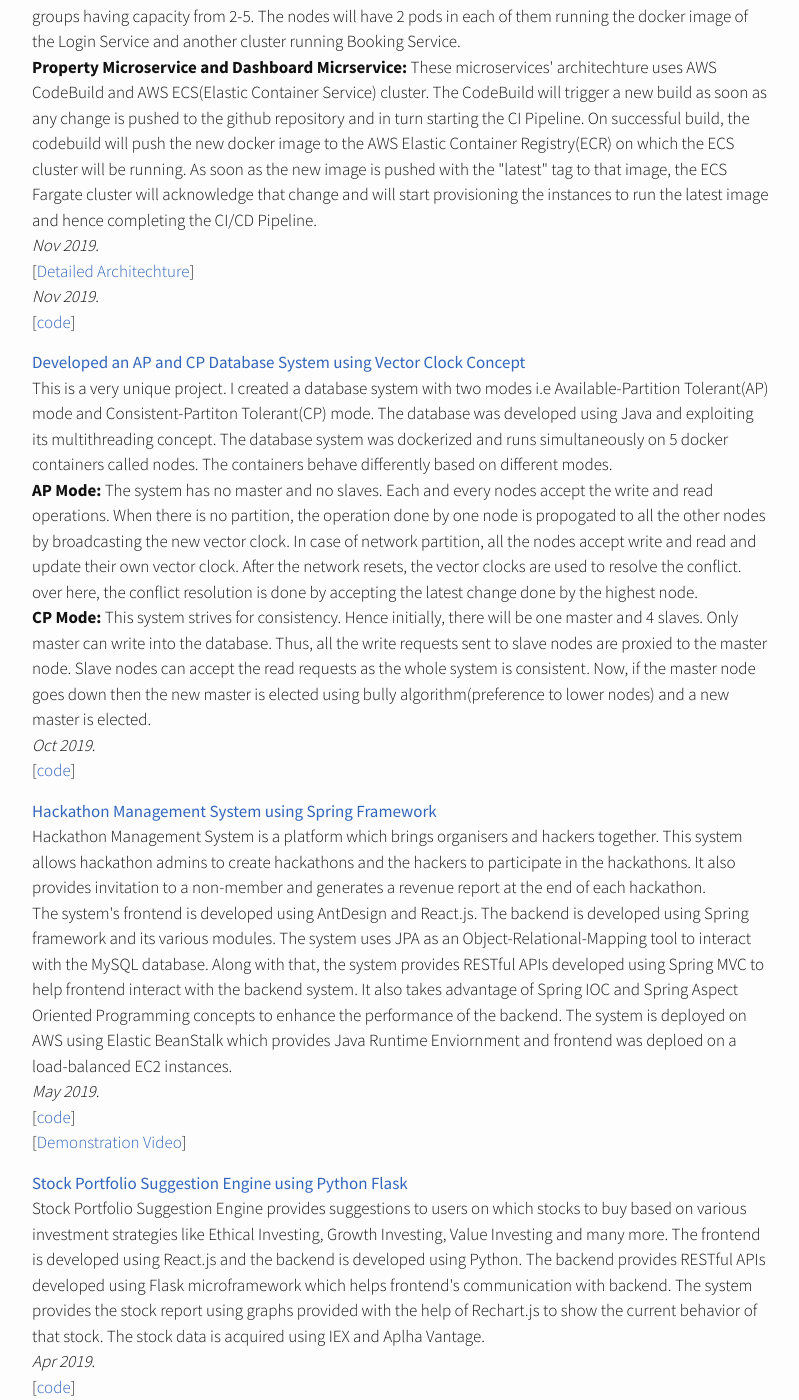
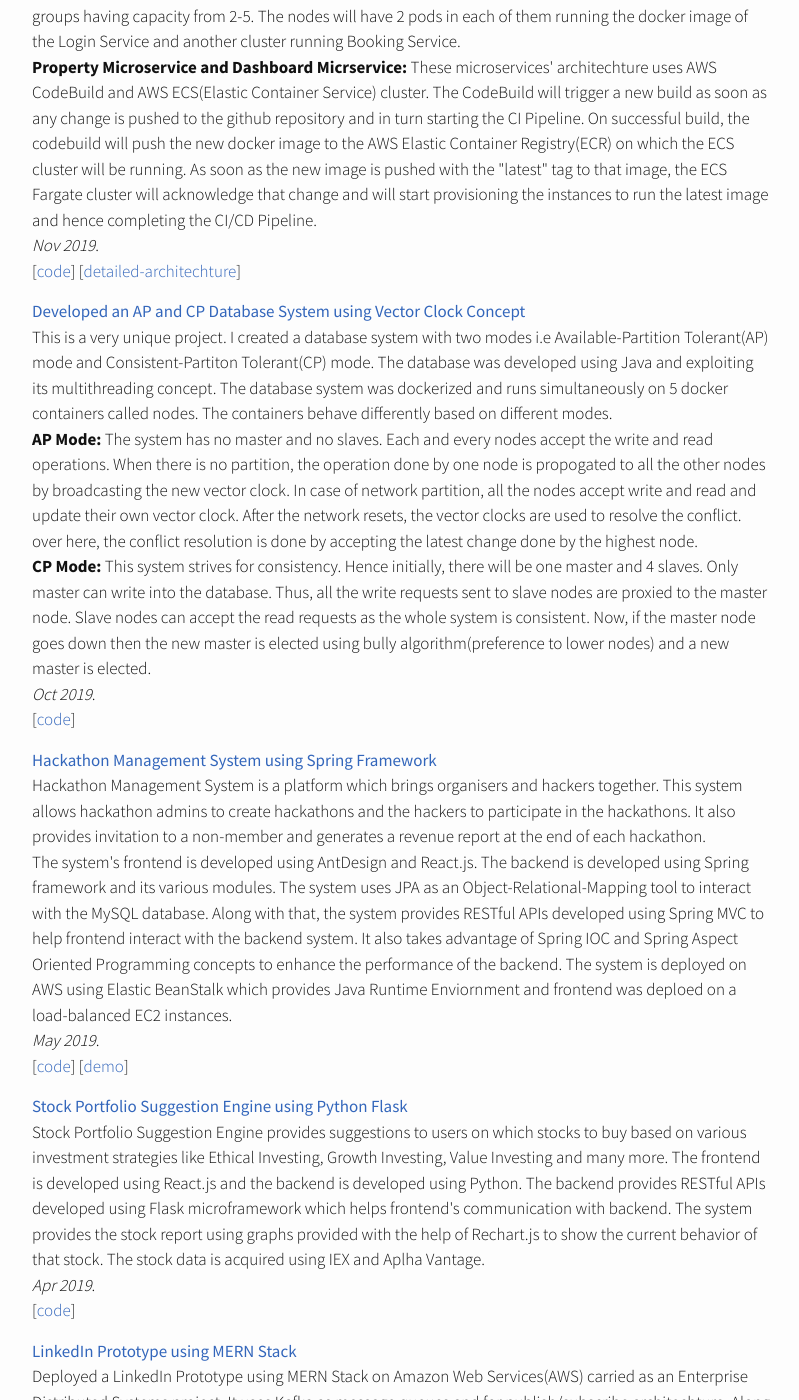
Before and after one commit to darshilpk3/darshilpk3.github.io, a Jekyll site: the page built from 4-pgProjects.md, in a window 1280 px wide and 1400 px high, scrolled down 562 px. Shown: the whole window, without its empty margins (238-1037 px from the left). Built offline with Jekyll 4.4.1, drawn with Linux system fonts in a browser that asks for light colours; nearby versions of some CDN libraries.

Commit message:
Minor changes

```diff
--- a/4-pgProjects.md
+++ b/4-pgProjects.md
@@ -20,8 +20,9 @@ tagline: "By date"
       <b>Frontend:</b> The frontned was deployed on Heroku which has inbuilt load-balancing. We implemented CI/CD pipeline on the deployed frontend with a trigger on Github Repository. As soon as any change is pushed on to the github master branch, the pipeline will start with building process and deploying it automatically on a successful build.<br>
       <b>Login Microservice and Booking Microservice:</b> These microservices' architechture was based on Kubernetes Cluster. We created an AWS EKS(Elastic Kubernetes Service) cluster with an auto-scaled node groups having capacity from 2-5. The nodes will have 2 pods in each of them running the docker image of the Login Service and another cluster running Booking Service.<br>
       <b>Property Microservice and Dashboard Micrservice:</b> These microservices' architechture uses AWS CodeBuild and AWS ECS(Elastic Container Service) cluster. The CodeBuild will trigger a new build as soon as any change is pushed to the github repository and in turn starting the CI Pipeline. On successful build, the codebuild will push the new docker image to the AWS Elastic Container Registry(ECR) on which the ECS cluster will be running. As soon as the new image is pushed with the "latest" tag to that image, the ECS Fargate cluster will acknowledge that change and will start provisioning the instances to run the latest image and hence completing the CI/CD Pipeline.
-      <br><i>Nov 2019</i>.<br><span>[<a href="https://github.com/nguyensjsu/fa19-281-tech-phantoms#architecture-diagram">Detailed Architechture</a>]</span>
-      <br><i>Nov 2019</i>.<br><span>[<a href="https://github.com/nguyensjsu/fa19-281-tech-phantoms">code</a>]</span>
+      <br><i>Nov 2019</i>.<br>
+      <span>[<a href="https://github.com/nguyensjsu/fa19-281-tech-phantoms">code</a>]</span>
+      <span>[<a href="https://github.com/nguyensjsu/fa19-281-tech-phantoms#architecture-diagram">detailed-architechture</a>]</span>
   </div>
 </p>
 
@@ -41,7 +42,9 @@ tagline: "By date"
       Hackathon Management System using Spring Framework</a><br>
       Hackathon Management System is a platform which brings organisers and hackers together. This system allows hackathon admins to create hackathons and the hackers to participate in the hackathons. It also provides invitation to a non-member and generates a revenue report at the end of each hackathon.<br>
       The system's frontend is developed using AntDesign and React.js. The backend is developed using Spring framework and its various modules. The system uses JPA as an Object-Relational-Mapping tool to interact with the MySQL database. Along with that, the system provides RESTful APIs developed using Spring MVC to help frontend interact with the backend system. It also takes advantage of Spring IOC and Spring Aspect Oriented Programming concepts to enhance the performance of the backend.
-      The system is deployed on AWS using Elastic BeanStalk which provides Java Runtime Enviornment and frontend was deploed on a load-balanced EC2 instances.<br><i>May 2019</i>.<br><span>[<a href="https://github.com/darshilpk3/HackathonManagementSystem-using-Spring-Framework">code</a>]</span><br><span>[<a href="https://drive.google.com/drive/folders/1Gk4fihrDWvUvOVeqDGHqsQCeixxT0YXh?usp=sharing">Demonstration Video</a>]</span>
+      The system is deployed on AWS using Elastic BeanStalk which provides Java Runtime Enviornment and frontend was deploed on a load-balanced EC2 instances.<br><i>May 2019</i>.<br>
+      <span>[<a href="https://github.com/darshilpk3/HackathonManagementSystem-using-Spring-Framework">code</a>]</span>
+      <span>[<a href="https://drive.google.com/drive/folders/1Gk4fihrDWvUvOVeqDGHqsQCeixxT0YXh?usp=sharing">demo</a>]</span>
   </div>
 </p>
 <p>  <div class="manual-content">
```
